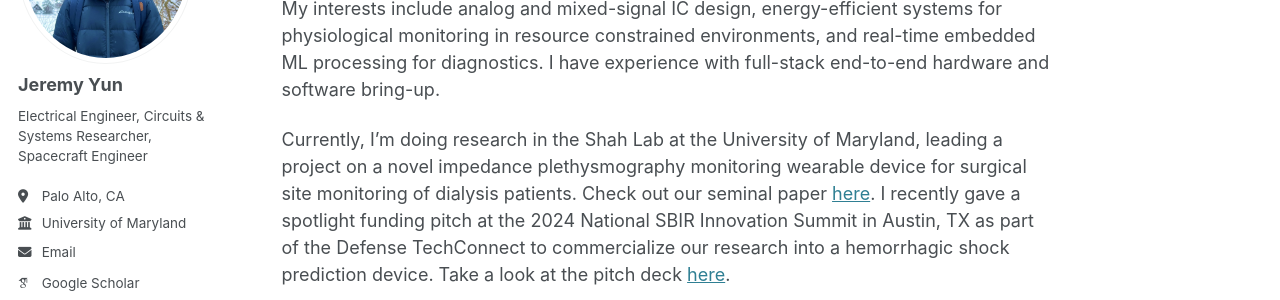
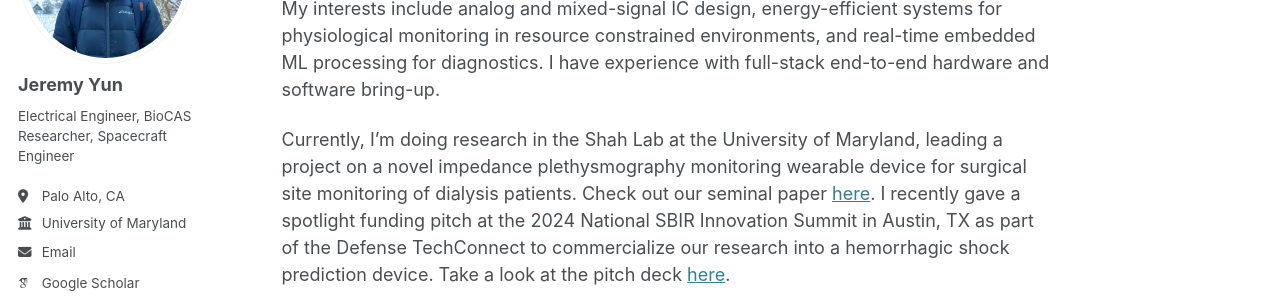
Before and after one commit to JermYeWorm/JermYeWorm.github.io, a Jekyll site: the page built from _pages/about.md, in a window 1280 px wide. Shown: the part 231-531 px from the top of the page. Built offline with Jekyll 4.4.1, drawn with Linux system fonts in a browser that asks for light colours; some web fonts are replaced.

Commit message:
update bio

```diff
--- a/_config.yml
+++ b/_config.yml
@@ -24,7 +24,7 @@ author:
   avatar           : "profile.jpg"
   name             : "Jeremy Yun"
   pronouns         : # example: "she/her"
-  bio              : "Electrical Engineer, Circuits & Systems Researcher, Spacecraft Engineer"
+  bio              : "Electrical Engineer, BioCAS Researcher, Spacecraft Engineer"
   location         : "Palo Alto, CA"
   employer         : "University of Maryland"
   uri              : # URL
```
